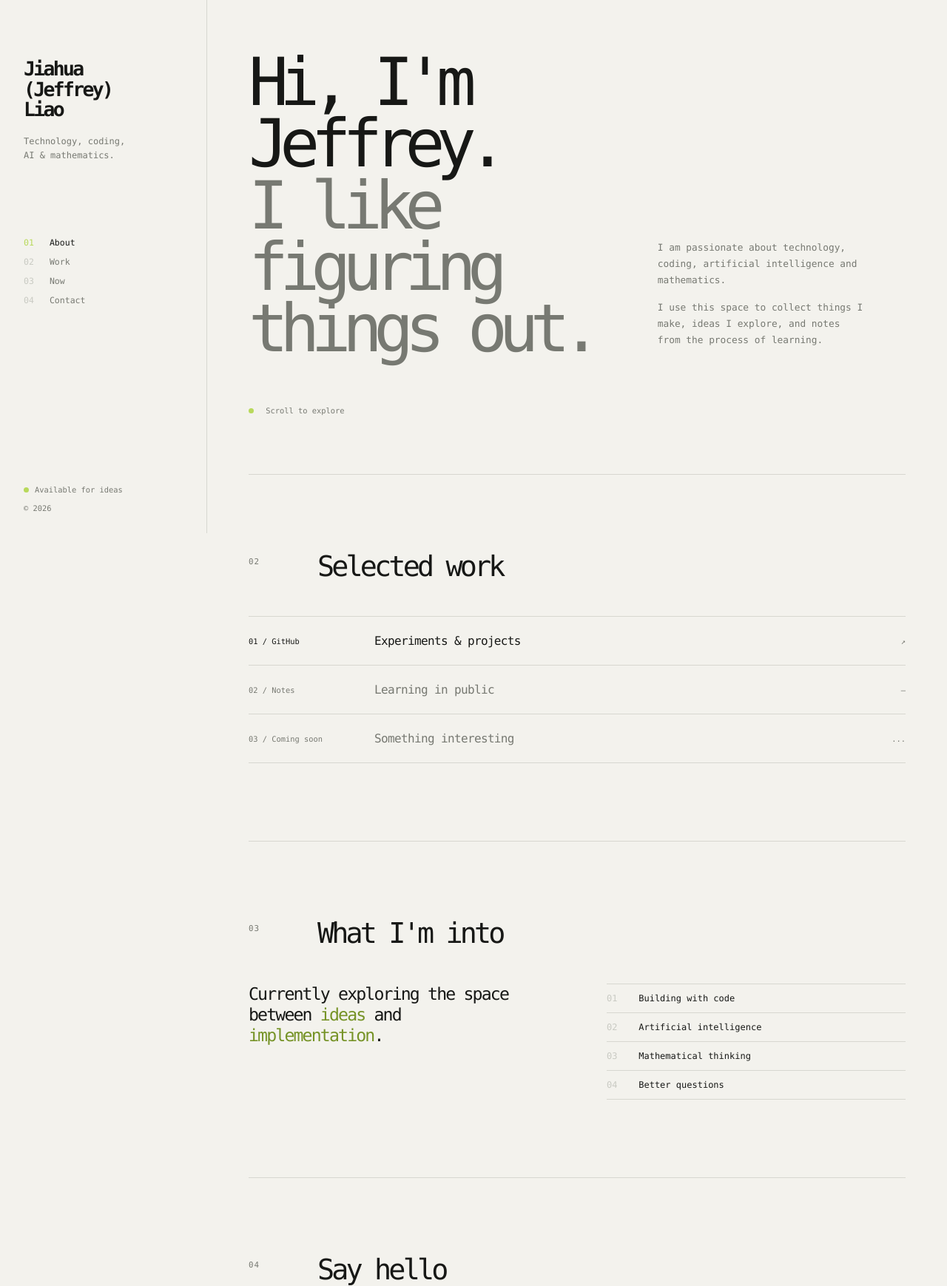
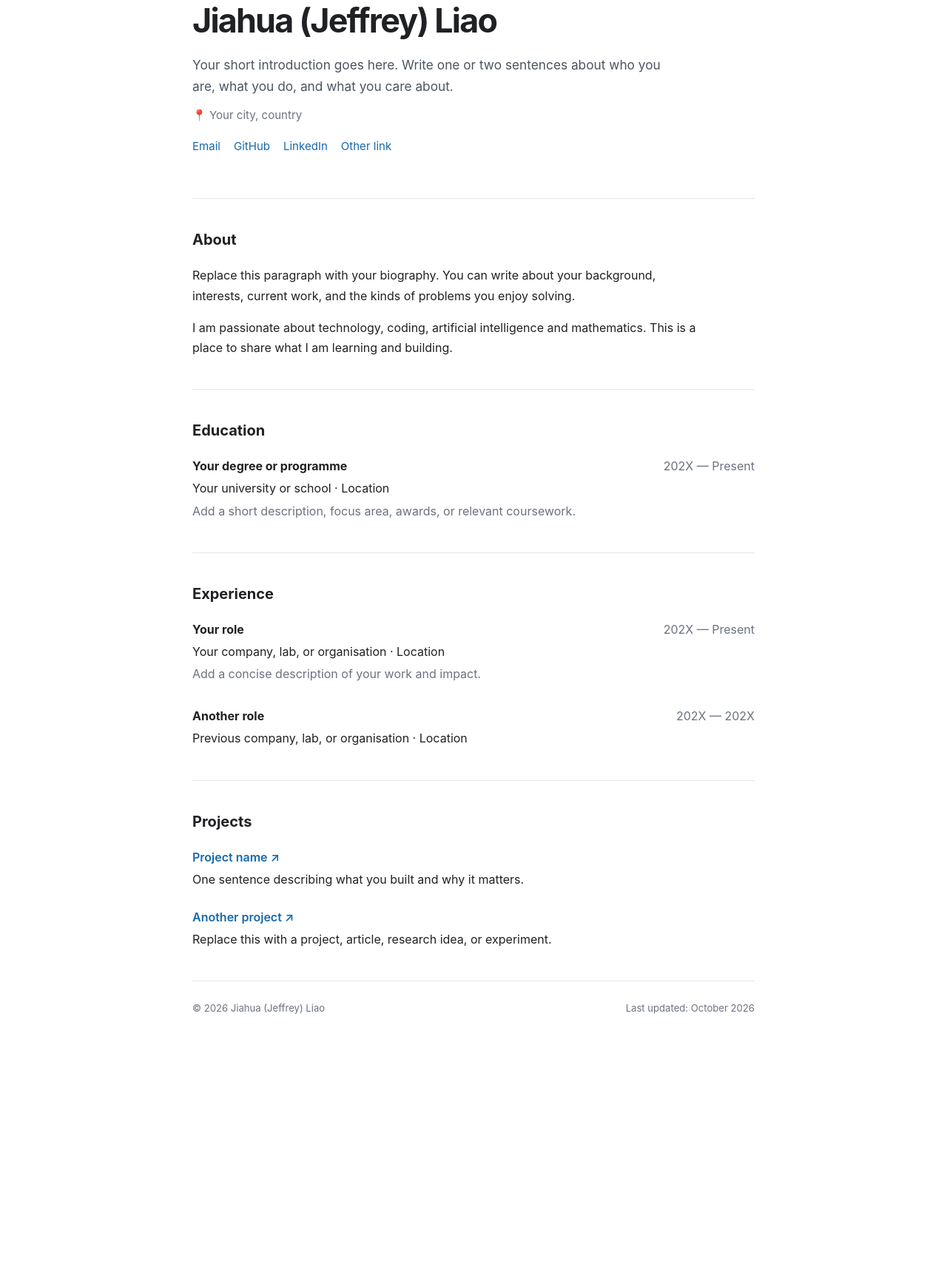
Before and after one commit to messi666-eng/messi666-eng.github.io, a plain HTML site: page index.html in a window 1280 px wide. Shown: the part 79-1818 px from the top of the page at 74% size. After the commit the page ends 1499 px from the top, so only its background shows below. Drawn offline with Linux system fonts and the light colour scheme.

Commit message:
Use simple profile page layout\n\nCo-authored-by: Copilot <223556219+Copilot@users.noreply.github.com>

```diff
--- a/index.html
+++ b/index.html
@@ -3,108 +3,85 @@
   <head>
     <meta charset="UTF-8" />
     <meta name="viewport" content="width=device-width, initial-scale=1.0" />
-    <meta name="description" content="Jiahua (Jeffrey) Liao — technology, coding, AI and mathematics." />
+    <meta name="description" content="Personal website of Jiahua (Jeffrey) Liao." />
     <title>Jiahua (Jeffrey) Liao</title>
     <link rel="stylesheet" href="style.css" />
   </head>
   <body>
-    <div class="page-shell">
-      <aside class="sidebar">
-        <a class="monogram" href="#top" aria-label="Back to top">JL</a>
-        <div class="profile">
-          <h1>Jiahua<br />(Jeffrey)<br />Liao</h1>
-          <p>Technology, coding,<br />AI & mathematics.</p>
+    <main class="container">
+      <header class="site-header">
+        <h1>Jiahua (Jeffrey) Liao</h1>
+        <p class="lead">Your short introduction goes here. Write one or two sentences about who you are, what you do, and what you care about.</p>
+        <p class="location">📍 Your city, country</p>
+        <div class="links">
+          <a href="mailto:your-email@example.com">Email</a>
+          <a href="https://github.com/messi666-eng" target="_blank" rel="noreferrer">GitHub</a>
+          <a href="#">LinkedIn</a>
+          <a href="#">Other link</a>
         </div>
-        <nav aria-label="Main navigation">
-          <a class="nav-link active" href="#about"><span>01</span> About</a>
-          <a class="nav-link" href="#work"><span>02</span> Work</a>
-          <a class="nav-link" href="#now"><span>03</span> Now</a>
-          <a class="nav-link" href="#contact"><span>04</span> Contact</a>
-        </nav>
-        <div class="sidebar-footer">
-          <span class="status"><i></i> Available for ideas</span>
-          <span>© 2026</span>
-        </div>
-      </aside>
+      </header>
 
-      <main id="top">
-        <section class="intro" id="about">
-          <p class="kicker">Personal website / 2026</p>
-          <div class="intro-grid">
-            <h2>Hi, I'm Jeffrey.<br /><span>I like figuring things out.</span></h2>
-            <div class="intro-copy">
+      <section>
+        <h2>About</h2>
         <p>
-                I am passionate about technology, coding, artificial
-                intelligence and mathematics.
+          Replace this paragraph with your biography. You can write about your
+          background, interests, current work, and the kinds of problems you
+          enjoy solving.
         </p>
         <p>
-                I use this space to collect things I make, ideas I explore,
-                and notes from the process of learning.
+          I am passionate about technology, coding, artificial intelligence
+          and mathematics. This is a place to share what I am learning and
+          building.
         </p>
-            </div>
-          </div>
-          <div class="scroll-cue"><span></span> Scroll to explore</div>
       </section>
 
-        <section class="content-section" id="work">
-          <div class="section-heading">
-            <span class="section-index">02</span>
-            <h2>Selected work</h2>
+      <section>
+        <h2>Education</h2>
+        <div class="entry">
+          <div class="entry-heading">
+            <strong>Your degree or programme</strong>
+            <span>202X — Present</span>
           </div>
-          <div class="work-list">
-            <a class="work-item" href="https://github.com/messi666-eng" target="_blank" rel="noreferrer">
-              <span class="work-meta">01 / GitHub</span>
-              <span class="work-title">Experiments & projects</span>
-              <span class="work-arrow">↗</span>
-            </a>
-            <div class="work-item work-item-static">
-              <span class="work-meta">02 / Notes</span>
-              <span class="work-title">Learning in public</span>
-              <span class="work-arrow">—</span>
-            </div>
-            <div class="work-item work-item-static">
-              <span class="work-meta">03 / Coming soon</span>
-              <span class="work-title">Something interesting</span>
-              <span class="work-arrow">...</span>
-            </div>
+          <p>Your university or school · Location</p>
+          <p class="muted">Add a short description, focus area, awards, or relevant coursework.</p>
         </div>
       </section>
 
-        <section class="content-section now-section" id="now">
-          <div class="section-heading">
-            <span class="section-index">03</span>
-            <h2>What I'm into</h2>
+      <section>
+        <h2>Experience</h2>
+        <div class="entry">
+          <div class="entry-heading">
+            <strong>Your role</strong>
+            <span>202X — Present</span>
           </div>
-          <div class="now-grid">
-            <p class="now-lead">Currently exploring the space between <em>ideas</em> and <em>implementation</em>.</p>
-            <ul class="topic-list">
-              <li><span>01</span> Building with code</li>
-              <li><span>02</span> Artificial intelligence</li>
-              <li><span>03</span> Mathematical thinking</li>
-              <li><span>04</span> Better questions</li>
-            </ul>
+          <p>Your company, lab, or organisation · Location</p>
+          <p class="muted">Add a concise description of your work and impact.</p>
+        </div>
+        <div class="entry">
+          <div class="entry-heading">
+            <strong>Another role</strong>
+            <span>202X — 202X</span>
+          </div>
+          <p>Previous company, lab, or organisation · Location</p>
         </div>
       </section>
 
-        <section class="content-section contact-section" id="contact">
-          <div class="section-heading">
-            <span class="section-index">04</span>
-            <h2>Say hello</h2>
+      <section>
+        <h2>Projects</h2>
+        <div class="project">
+          <a href="https://github.com/messi666-eng" target="_blank" rel="noreferrer"><strong>Project name ↗</strong></a>
+          <p>One sentence describing what you built and why it matters.</p>
         </div>
-          <div class="contact-grid">
-            <p>Have an idea, a question, or just want to talk about technology?</p>
-            <a class="contact-link" href="https://github.com/messi666-eng" target="_blank" rel="noreferrer">
-              github.com/messi666-eng <span>↗</span>
-            </a>
+        <div class="project">
+          <a href="#"><strong>Another project ↗</strong></a>
+          <p>Replace this with a project, article, research idea, or experiment.</p>
         </div>
       </section>
 
       <footer>
-          <span>Jiahua (Jeffrey) Liao</span>
-          <span>Made with curiosity.</span>
+        <span>© 2026 Jiahua (Jeffrey) Liao</span>
+        <span>Last updated: October 2026</span>
       </footer>
     </main>
-    </div>
-    <script src="script.js"></script>
   </body>
 </html>
--- a/script.js
+++ b/script.js
@@ -1,24 +1 @@
-const sections = document.querySelectorAll("main section[id]");
-const navLinks = document.querySelectorAll(".nav-link");
-
-document.querySelectorAll('a[href^="#"]').forEach((link) => {
-  link.addEventListener("click", (event) => {
-    const target = document.querySelector(link.getAttribute("href"));
-    if (!target) return;
-    event.preventDefault();
-    target.scrollIntoView({ behavior: "smooth" });
-  });
-});
-
-const updateActiveLink = () => {
-  let current = "about";
-  sections.forEach((section) => {
-    if (window.scrollY >= section.offsetTop - 180) current = section.id;
-  });
-  navLinks.forEach((link) => {
-    link.classList.toggle("active", link.getAttribute("href") === `#${current}`);
-  });
-};
-
-window.addEventListener("scroll", updateActiveLink, { passive: true });
-updateActiveLink();
+// This page intentionally has no navigation script: it is a simple, editable profile.
--- a/style.css
+++ b/style.css
@@ -1,83 +1,60 @@
 :root {
-  --paper: #f3f2ed;
-  --ink: #171816;
-  --muted: #777972;
-  --faint: #c9cac3;
-  --line: #d7d7d0;
-  --highlight: #b8d95b;
-  --mono: "SFMono-Regular", Consolas, "Liberation Mono", monospace;
-  --sans: Inter, ui-sans-serif, system-ui, -apple-system, BlinkMacSystemFont, "Segoe UI", sans-serif;
+  --background: #fff;
+  --text: #202124;
+  --muted: #6b7280;
+  --link: #1769aa;
+  --line: #e5e7eb;
+  --width: 760px;
 }
 
 * { box-sizing: border-box; }
 html { scroll-behavior: smooth; }
-body { margin: 0; background: var(--paper); color: var(--ink); font-family: var(--sans); }
-a { color: inherit; text-decoration: none; }
-.page-shell { display: grid; grid-template-columns: 280px minmax(0, 1fr); min-height: 100vh; }
-.sidebar { position: sticky; top: 0; height: 100vh; border-right: 1px solid var(--line); padding: 34px 32px 28px; display: flex; flex-direction: column; }
-.monogram { width: 42px; height: 42px; border: 1px solid var(--ink); border-radius: 50%; display: grid; place-items: center; font: 600 .8rem var(--mono); letter-spacing: -.08em; }
-.profile { margin-top: 82px; }
-.profile h1 { margin: 0; font: 600 1.65rem/1.05 var(--mono); letter-spacing: -.1em; }
-.profile p { margin: 20px 0 0; color: var(--muted); font: .75rem/1.6 var(--mono); }
-nav { display: grid; gap: 12px; margin-top: 100px; }
-.nav-link { color: var(--muted); font: .72rem var(--mono); transition: color .2s ease; }
-.nav-link span { display: inline-block; width: 28px; color: var(--faint); }
-.nav-link:hover, .nav-link.active { color: var(--ink); }
-.nav-link.active span { color: var(--highlight); }
-.sidebar-footer { margin-top: auto; display: grid; gap: 13px; color: var(--muted); font: .65rem var(--mono); }
-.status { display: flex; align-items: center; gap: 8px; }
-.status i { width: 7px; height: 7px; border-radius: 50%; background: var(--highlight); }
-main { min-width: 0; }
-.intro, .content-section, footer { width: min(940px, calc(100% - 112px)); margin: 0 auto; }
-.intro { min-height: 720px; padding: 52px 0 80px; display: flex; flex-direction: column; justify-content: space-between; }
-.kicker, .section-index { color: var(--muted); font: .68rem var(--mono); letter-spacing: .08em; text-transform: uppercase; }
-.intro-grid { display: grid; grid-template-columns: 1.2fr .8fr; align-items: end; gap: 50px; }
-.intro h2 { margin: 0; font: 500 clamp(3.2rem, 7vw, 7.3rem)/.93 var(--mono); letter-spacing: -.13em; }
-.intro h2 span { color: var(--muted); }
-.intro-copy { max-width: 280px; color: var(--muted); font: .8rem/1.7 var(--mono); }
-.intro-copy p { margin: 0 0 16px; }
-.scroll-cue { color: var(--muted); font: .65rem var(--mono); }
-.scroll-cue span { display: inline-block; width: 7px; height: 7px; margin-right: 10px; border-radius: 50%; background: var(--highlight); }
-.content-section { border-top: 1px solid var(--line); padding: 105px 0; }
-.section-heading { display: grid; grid-template-columns: 75px 1fr; align-items: start; gap: 18px; margin-bottom: 48px; }
-.section-heading h2 { margin: 0; font: 500 clamp(1.7rem, 3vw, 2.8rem)/1 var(--mono); letter-spacing: -.1em; }
-.section-index { padding-top: 6px; }
-.work-list { border-top: 1px solid var(--line); }
-.work-item { display: grid; grid-template-columns: 150px 1fr 35px; gap: 20px; align-items: center; border-bottom: 1px solid var(--line); padding: 23px 0; transition: padding .25s ease, color .25s ease; }
-.work-item:hover { padding-left: 12px; color: #769327; }
-.work-item-static { color: var(--muted); }
-.work-meta, .work-arrow { font: .65rem var(--mono); }
-.work-title { font: 1rem var(--mono); letter-spacing: -.04em; }
-.work-arrow { text-align: right; color: var(--muted); }
-.now-grid, .contact-grid { display: grid; grid-template-columns: 1fr 1fr; gap: 80px; }
-.now-lead { max-width: 360px; margin: 0; font: 1.45rem/1.2 var(--mono); letter-spacing: -.08em; }
-em { color: #769327; font-style: normal; }
-.topic-list { list-style: none; padding: 0; margin: 0; border-top: 1px solid var(--line); }
-.topic-list li { border-bottom: 1px solid var(--line); padding: 12px 0; font: .75rem var(--mono); }
-.topic-list span { display: inline-block; width: 36px; color: var(--faint); }
-.contact-section { padding-bottom: 160px; }
-.contact-grid p { margin: 0; max-width: 280px; color: var(--muted); font: .8rem/1.7 var(--mono); }
-.contact-link { align-self: start; border-bottom: 1px solid var(--ink); padding-bottom: 7px; font: .85rem var(--mono); }
-.contact-link span { color: #769327; margin-left: 10px; }
-footer { border-top: 1px solid var(--line); padding: 25px 0 35px; display: flex; justify-content: space-between; color: var(--muted); font: .65rem var(--mono); }
-@media (max-width: 800px) {
-  .page-shell { display: block; }
-  .sidebar { position: static; height: auto; border-right: 0; padding: 24px 20px 0; display: grid; grid-template-columns: 42px 1fr; gap: 20px; }
-  .profile { margin: 0; }
-  .profile h1 { font-size: 1.15rem; }
-  .profile p { display: none; }
-  nav { grid-column: 1 / -1; grid-row: 2; display: flex; gap: 18px; margin: 28px 0 0; }
-  .nav-link span { display: none; }
-  .sidebar-footer { grid-column: 1 / -1; grid-row: 3; margin-top: 28px; display: flex; justify-content: space-between; }
-  .intro, .content-section, footer { width: calc(100% - 40px); }
-  .intro { min-height: 620px; padding: 55px 0 60px; }
-  .intro-grid, .now-grid, .contact-grid { grid-template-columns: 1fr; gap: 35px; }
-  .intro h2 { font-size: clamp(2.8rem, 14vw, 5rem); }
-  .content-section { padding: 75px 0; }
-  .section-heading { margin-bottom: 35px; }
-  .work-item { grid-template-columns: 1fr 25px; gap: 8px; }
-  .work-meta { grid-column: 1 / -1; }
-  .work-title { grid-row: 2; }
-  .work-arrow { grid-column: 2; grid-row: 2; }
-  footer { gap: 10px; flex-direction: column; }
+body {
+  margin: 0;
+  background: var(--background);
+  color: var(--text);
+  font: 16px/1.7 -apple-system, BlinkMacSystemFont, "Segoe UI", Roboto, Helvetica, Arial, sans-serif;
 }
+a { color: var(--link); text-decoration: none; }
+a:hover { text-decoration: underline; }
+.container { width: min(var(--width), calc(100% - 40px)); margin: 0 auto; }
+.site-header { padding: 82px 0 58px; }
+h1 {
+  margin: 0 0 18px;
+  font-size: clamp(2rem, 5vw, 2.8rem);
+  line-height: 1.15;
+  letter-spacing: -.04em;
+  font-weight: 650;
+}
+.lead { max-width: 650px; margin: 0 0 12px; color: #4b5563; font-size: 1.08rem; }
+.location, .links { margin: 0; color: var(--muted); font-size: .94rem; }
+.links { display: flex; flex-wrap: wrap; gap: 18px; margin-top: 16px; }
+section { border-top: 1px solid var(--line); padding: 42px 0; }
+h2 { margin: 0 0 22px; font-size: 1.25rem; line-height: 1.3; font-weight: 650; }
+section > p { max-width: 700px; margin: 0 0 16px; }
+section > p:last-child { margin-bottom: 0; }
+.entry { margin: 0 0 30px; }
+.entry:last-child { margin-bottom: 0; }
+.entry-heading { display: flex; justify-content: space-between; gap: 24px; }
+.entry-heading span { color: var(--muted); white-space: nowrap; }
+.entry p, .project p { margin: 3px 0 0; }
+.muted { color: var(--muted); }
+.project { margin: 0 0 24px; }
+.project:last-child { margin-bottom: 0; }
+.project strong { font-weight: 600; }
+footer {
+  border-top: 1px solid var(--line);
+  padding: 25px 0 45px;
+  display: flex;
+  justify-content: space-between;
+  gap: 20px;
+  color: var(--muted);
+  font-size: .82rem;
+}
+@media (max-width: 560px) {
+  .container { width: min(100% - 32px, var(--width)); }
+  .site-header { padding-top: 52px; }
+  .entry-heading, footer { display: block; }
+  .entry-heading span { display: block; margin-top: 3px; }
+  footer span { display: block; margin-bottom: 5px; }
+}
```
Lines whose indentation alone changed are shown as unchanged.
